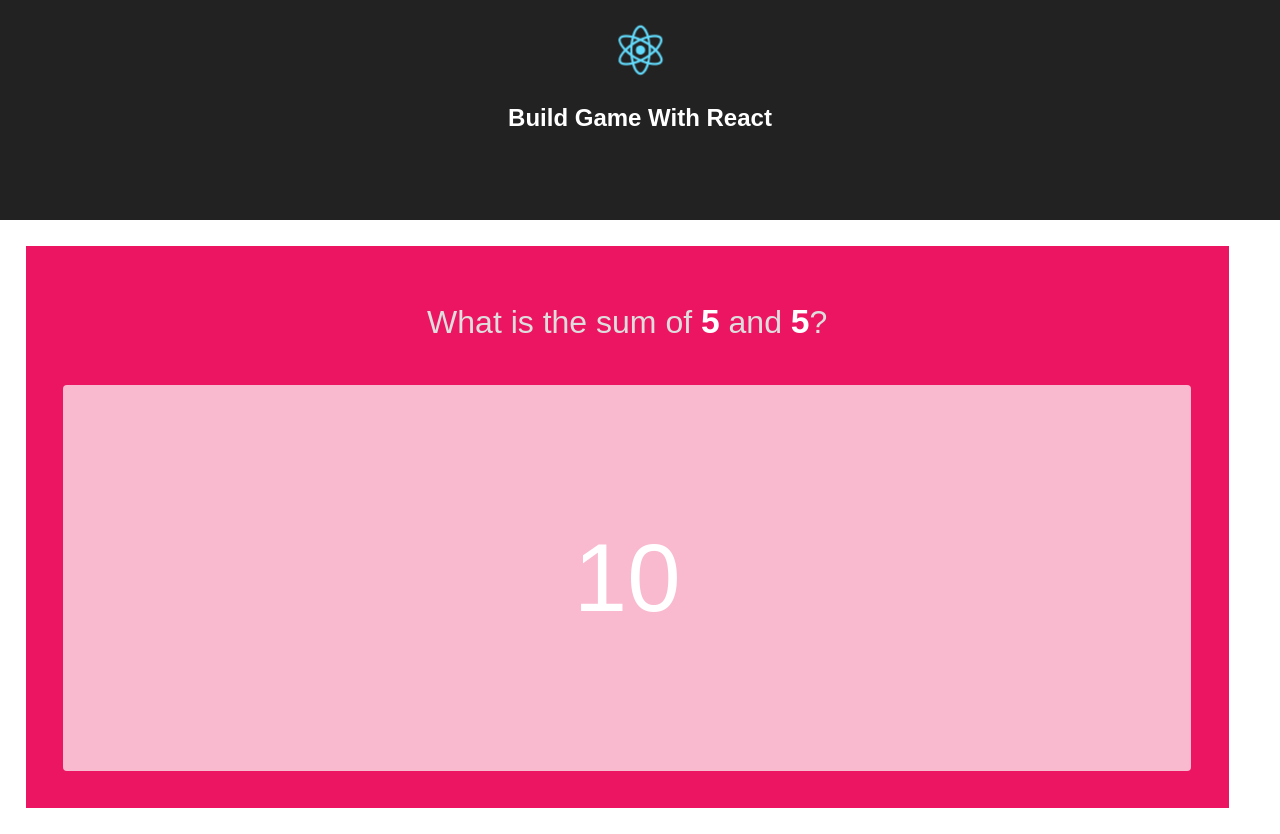
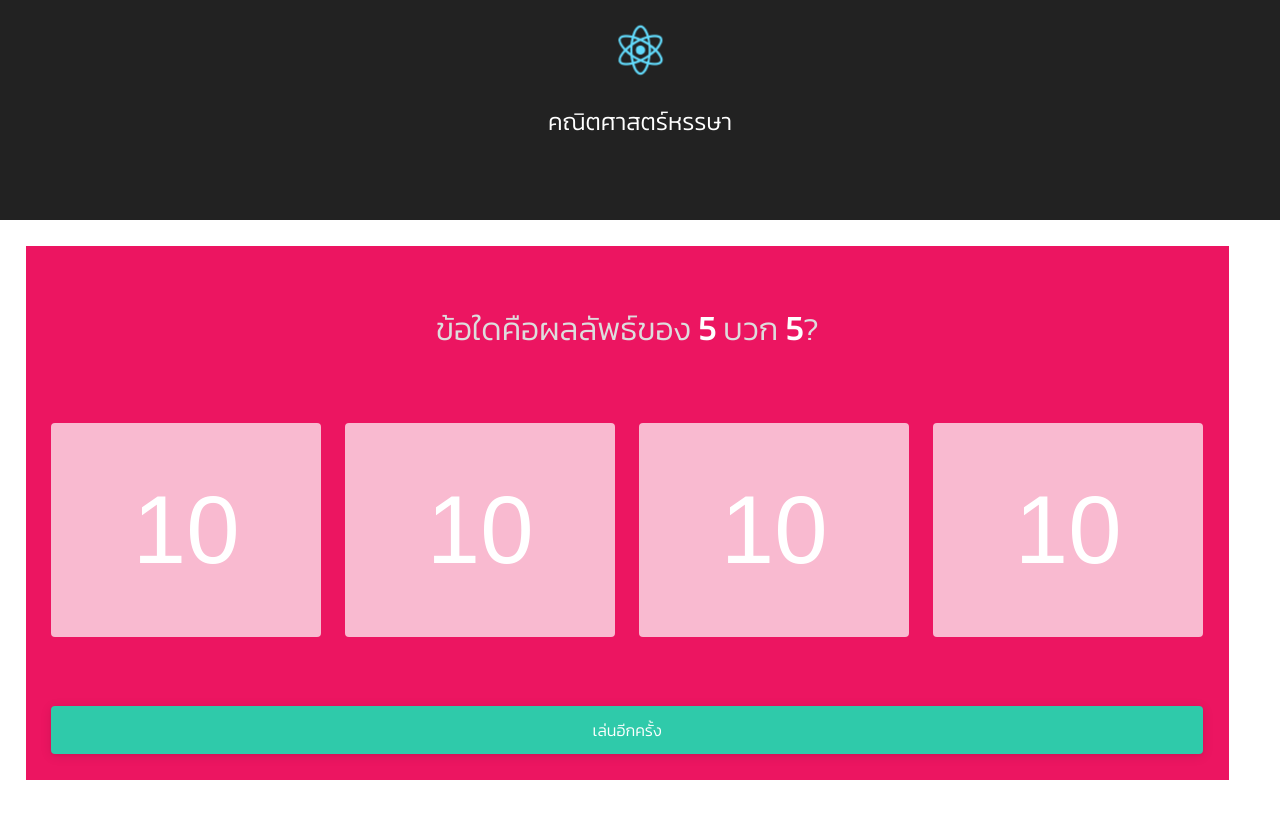
Before and after one commit to niawjunior/ProjectGame-With-Reactjs, a React (Create React App) app: page / in a window 1280 px wide. After the commit the page ends 806 px from the top, so only its background shows below. Built offline with nearby package versions, Linux system fonts and the light colour scheme.

Commit message:
change font

```diff
--- a/public/index.html
+++ b/public/index.html
@@ -8,6 +8,7 @@
       manifest.json provides metadata used when your web app is added to the
       homescreen on Android. See https://developers.google.com/web/fundamentals/engage-and-retain/web-app-manifest/
     -->
+    <link href="https://fonts.googleapis.com/css?family=Kanit:300" rel="stylesheet">
     <link rel="manifest" href="%PUBLIC_URL%/manifest.json">
     <link rel="shortcut icon" href="%PUBLIC_URL%/favicon.ico">
     <!--
--- a/src/App.css
+++ b/src/App.css
@@ -1,3 +1,9 @@
+span,p,a,td,th,body,h1,h2,h3,h4,h5,h6{
+	font-family: 'Kanit', sans-serif;
+	font-weight:300;
+}
+
+
 .App {
   text-align: center;
 }
--- a/src/App.js
+++ b/src/App.js
@@ -8,7 +8,7 @@ class App extends Component {
       <div className="App">
         <div className="App-header">
           <img src={logo} className="App-logo" alt="logo" />
-          <h2>Build Game With React</h2>
+          <h2>คณิตศาสตร์หรรษา</h2>
         </div>
         <p className="App-intro">
         </p>
--- a/src/Quiz.js
+++ b/src/Quiz.js
@@ -6,8 +6,16 @@ class Quiz extends Component{
         return(
             <div className="quiz">
                 <div className="quiz-content">
-                    <p className="question">What is the sum of <span className="text-info">5</span> and <span className="text-info">5</span>?</p>
+                    <p className="question">ข้อใดคือผลลัพธ์ของ <span className="text-info">5</span> บวก <span className="text-info">5</span>?</p>
+                    <div className="options">
                     <div className="fields"><div className="field-block">10</div></div>
+                    <div className="fields"><div className="field-block">10</div></div>
+                    <div className="fields"><div className="field-block">10</div></div>
+                    <div className="fields"><div className="field-block">10</div></div>
+                </div>
+            </div>
+                <div className="play-again">
+                    <a className="button">เล่นอีกครั้ง</a>
                 </div>
             </div>
         );
```
